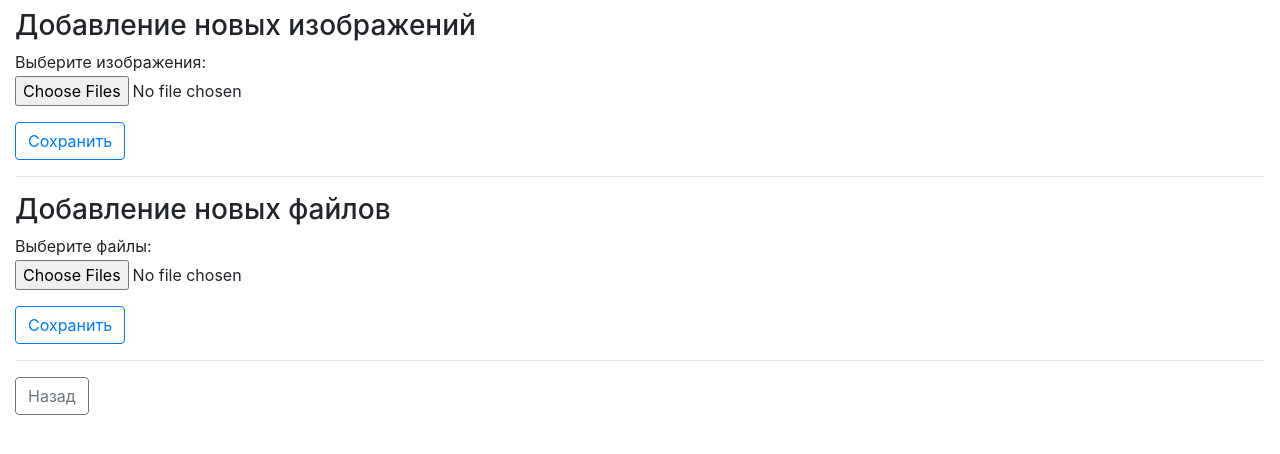
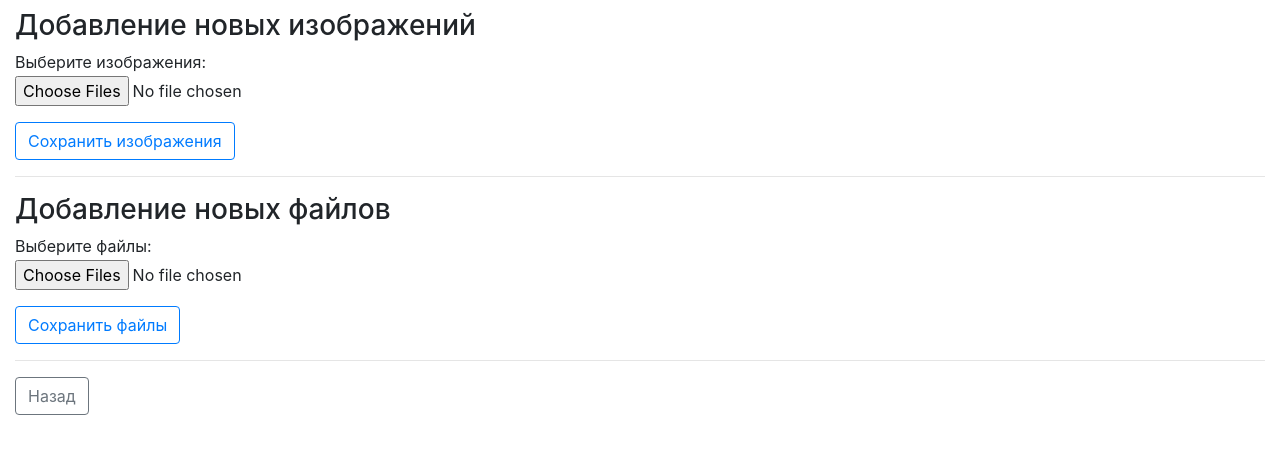
Before and after one commit to igoremin/db_work, a Django app: template db_site/templates/db_site/big_object_update_category_files_form.html in a window 1280 px wide. Shown: the part 97-551 px from the top of the page. Run offline with Django 3.2, Linux system fonts and the light colour scheme; the template is opened without the code that fills it: values that come from a table or form of the project are taken from there, others are empty; some libraries are stand-ins or nearby versions.

Commit message:
Изменил названия двух кнопок

```diff
--- a/db_site/templates/db_site/big_object_update_category_files_form.html
+++ b/db_site/templates/db_site/big_object_update_category_files_form.html
@@ -68,7 +68,7 @@
                 {% csrf_token %}
                 {{ add_new_images_form.as_p }}
 
-                <button type="submit" class="btn btn-outline-primary">Сохранить</button>
+                <button type="submit" class="btn btn-outline-primary">Сохранить изображения</button>
 {#                <input type="button" class="btn btn-outline-secondary" value="Назад" onClick="javascript:history.go(-1);">#}
             </form>
         </div>
@@ -129,7 +129,7 @@
                 {% csrf_token %}
                 {{ add_new_files_form.as_p }}
 
-                <button type="submit" class="btn btn-outline-primary">Сохранить</button>
+                <button type="submit" class="btn btn-outline-primary">Сохранить файлы</button>
 {#                <input type="button" class="btn btn-outline-secondary" value="Назад" onClick="javascript:history.go(-1);">#}
             </form>
         </div>
```
